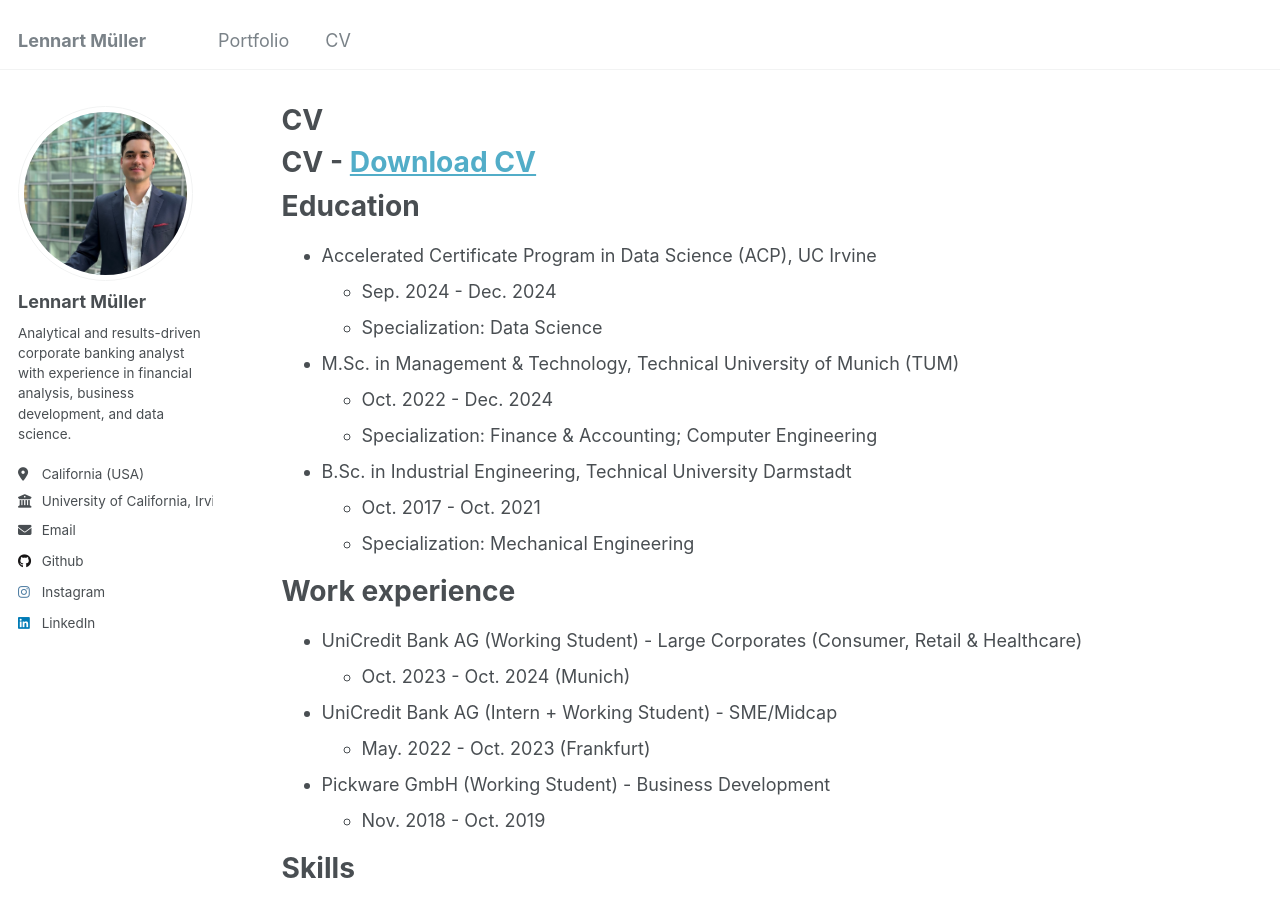
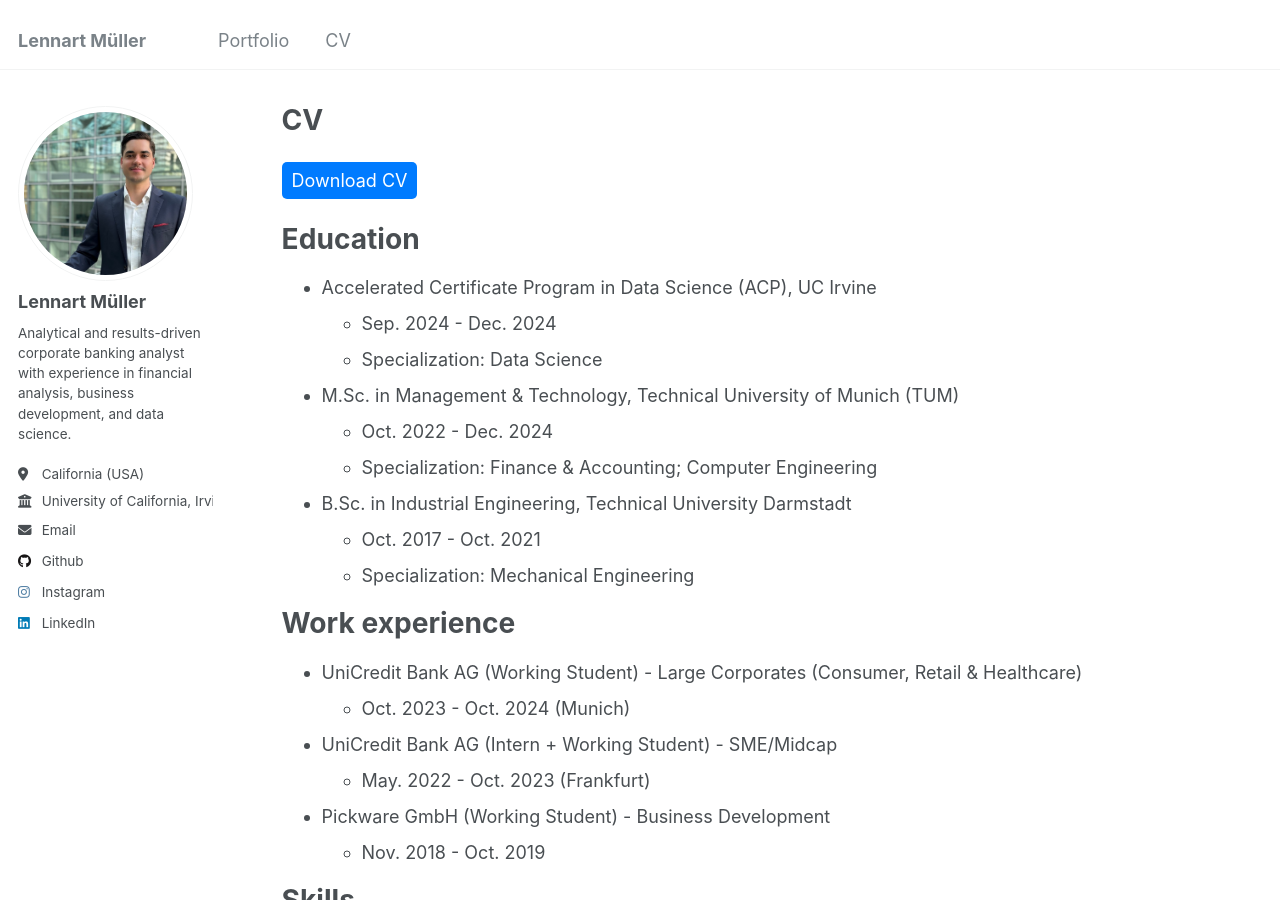
Before and after one commit to lennartmueller123/lennartmueller123.github.io, a Jekyll site: the page built from _pages/cv.md, in a window 1280 px wide and 900 px high. Built offline with Jekyll 4.4.1, drawn with Linux system fonts in a browser that asks for light colours.

Commit message:
Update cv.md

```diff
--- a/_pages/cv.md
+++ b/_pages/cv.md
@@ -9,7 +9,7 @@
 
 {% include base_path %}
 
-<h1 class="page__title">CV - <a href="/files/cv.pdf" download>Download CV</a></h1>
+<a href="/files/cv.pdf" download style="display: inline-block; margin-top: 10px; padding: 5px 10px; background-color: #007BFF; color: white; text-decoration: none; border-radius: 5px;">Download CV</a>
 
 Education
 ======
```
